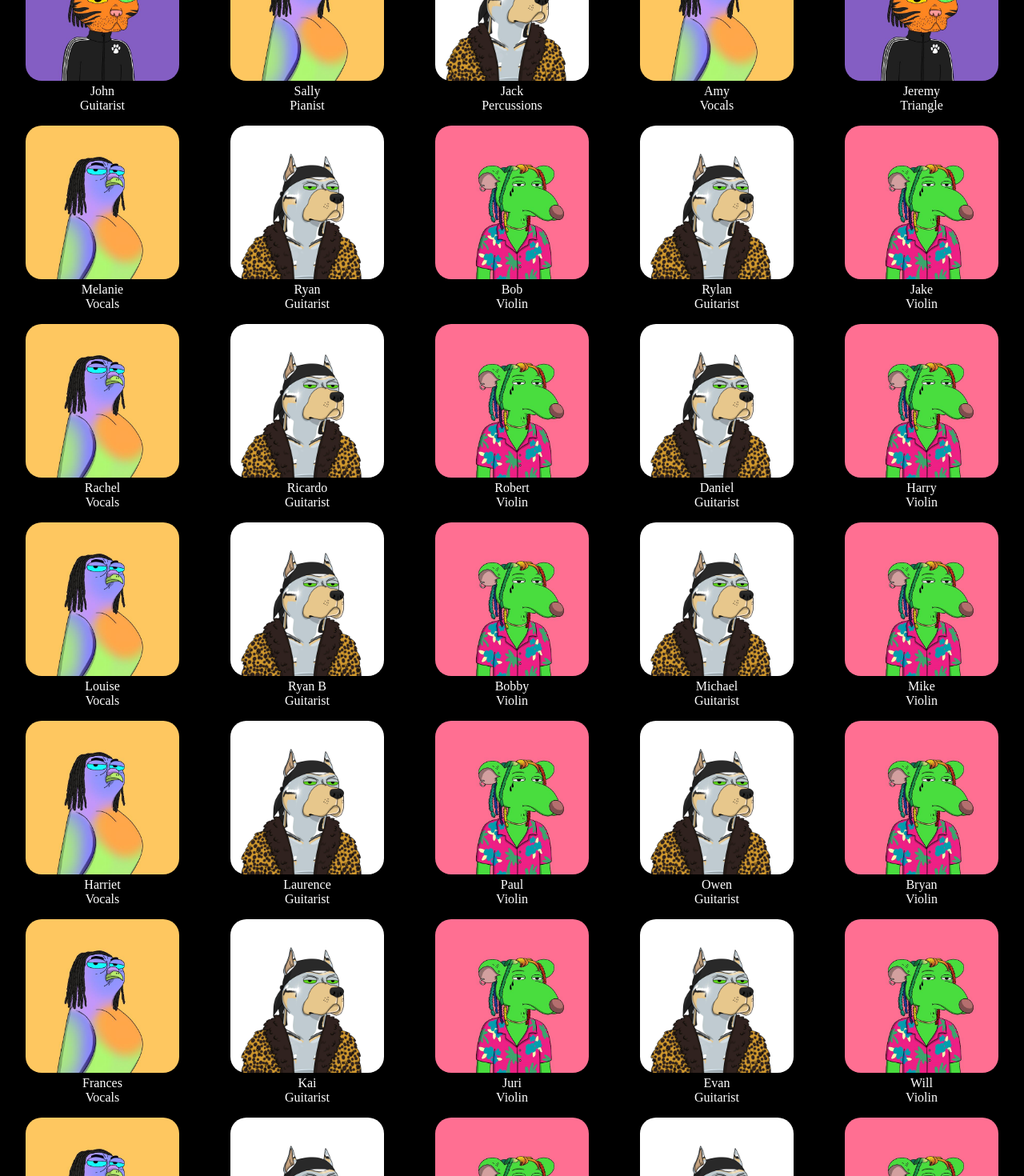
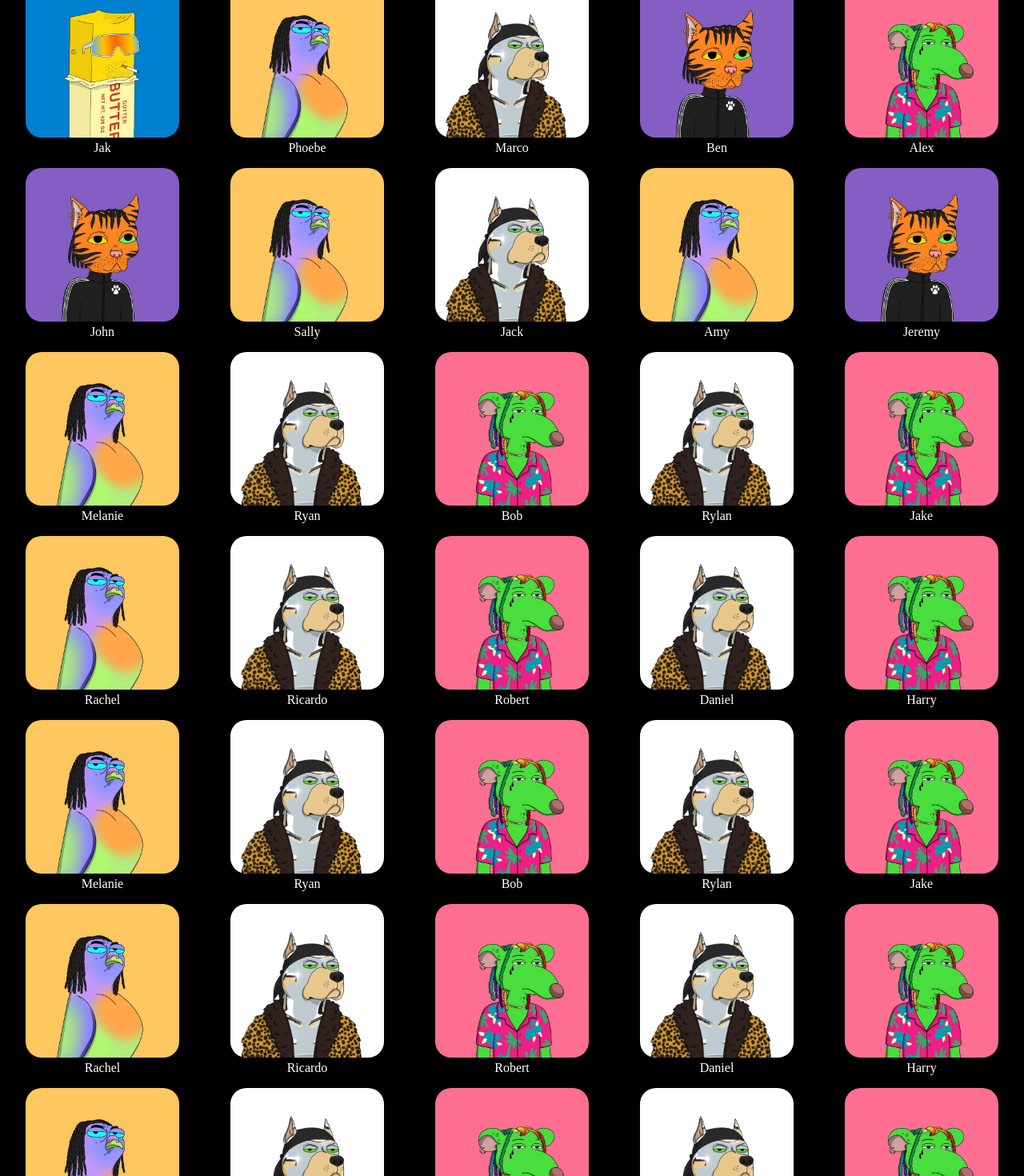
Before and after one commit to Jakkalz/blocktunes_react, a React (Create React App) app: page / in a window 1280 px wide. Shown: the part 2960-4430 px from the top of the page at 80% size. Built offline with nearby package versions, Linux system fonts and the light colour scheme; a web font is replaced by a local one.

Commit message:
Add infinite scrolling and change whitelist effect

```diff
--- a/src/App.css
+++ b/src/App.css
@@ -301,24 +301,52 @@ footer p {
     font-size: 38px;
   }
 
-  .contributors-gallery h2 {
-    font-size: 36px;
+  .contributors-gallery {
+    overflow: hidden;
+    white-space: nowrap;
+    position: relative;
   }
 
   .image-gallery {
     display: grid;
-    grid-template-columns: repeat(3, 1fr);
-    max-width: 100vw;
+    grid-template-rows: repeat(4, 1fr);
+    grid-template-columns: repeat(20, 1fr);
+    max-width: unset;
+    padding: 0;
+    margin: 0;
     grid-row-gap: 1rem;
-    grid-auto-rows: auto;
-    justify-content: center;
+    justify-content: start;
     align-items: center;
+    position: relative;
+    transition: opacity 0.5 ease-out;
+    -moz-transition:  opacity 0.5s ease-out;
+    -o-transition: opacity 0.5s ease-out;
+    -webkit-transition: opacity 0.5s ease-out;
+    -ms-transition: opacity 0.5s ease-out;
+    animation: movieSlideshow 10s linear infinite;
+    -webkit-animation: moveSlideshow 10s linear infinite;
+    -moz-animation:    moveSlideshow 10s linear infinite;
+  }
+
+  @keyframes moveSlideshow {
+    0% { left: 0; }
+    100% { left: calc((90vw / 4) * -10); }
+  }
+
+  @-webkit-keyframes moveSlideshow {
+    0% { left: 0; }
+    100% { left: calc((90vw / 4) * -10); }
+  }
+  @-moz-keyframes moveSlideshow {
+      0% { left: 0; }
+      100% { left: calc((90vw / 4) * -10); }
   }
 
   .image-gallery img {
     width: calc(90vw / 4);
     height: auto;
-    border-radius: 20px
+    border-radius: 20px;
+    position: relative;
 
   }
 
--- a/src/App.js
+++ b/src/App.js
@@ -12,11 +12,8 @@ function App() {
       const whitelist = document.getElementById('whitelist-flash');
       whitelist.style.visibility = 'visible';
     }, 2900)
-    gsap.fromTo("#whitelist-flash", {opacity: 1, x:0, scale: 1.4}, {opacity:0, x: 100, scale:1.2, duration: 0.3, delay: 3});
-    gsap.fromTo("#whitelist-flash", {opacity: 1, x:0, scale: 1.4}, {opacity:0.5, x: -100, scale: 1, duration: 0.1, delay: 3.2});
-    gsap.fromTo("#whitelist-flash", {opacity: 1, x:0}, {opacity:0.2, duration: 0.35, delay: 3.5});
-    gsap.fromTo("#whitelist-flash", {opacity: 1, x:0, scale: 1.5}, {opacity:0.8, scale: 1, duration: 0.1, delay: 3.8});
-    gsap.fromTo("#whitelist-flash", {opacity: 1}, {opacity:0, duration: 1, x: 0, delay: 4});
+    gsap.fromTo("#whitelist-flash", {opacity: 0}, {opacity:1, duration: 0.5, delay: 2.7});
+    gsap.fromTo("#whitelist-flash", {opacity: 1}, {opacity:0, duration: 0.5, x: 0, delay: 6});
   }
 
   useEffect(() => {
@@ -99,7 +96,6 @@ function App() {
           </div>
         </section>
         <section className="contributors-gallery">
-          <h2>Contributors</h2>
           <ImgGallery />
         </section>
       </main>
--- a/src/components/ImgGallery.js
+++ b/src/components/ImgGallery.js
@@ -204,10 +204,37 @@ function ImgGallery(){
 
     ]
 
+    const row1 = contributors.slice(0, 10);
+    const row2 = contributors.slice(10, 20);
+    const row3 = contributors.slice(20, 30);
+    const row4 = contributors.slice(30, 40);
+
+
     return (
         <section className="image-gallery">
-            {contributors.map(({name, tag, imgSrc}) => {
-                return <ImgFigure key={name} caption={name} subCaption={tag} src={imgSrc}/>
+            {row1.map(({name, tag, imgSrc}) => {
+                return <ImgFigure key={name} caption={name} subCaption={''} src={imgSrc}/>
+            })}
+             {row1.map(({name, tag, imgSrc}) => {
+                return <ImgFigure key={name} caption={name} subCaption={''} src={imgSrc}/>
+            })}
+             {row2.map(({name, tag, imgSrc}) => {
+                return <ImgFigure key={name} caption={name} subCaption={''} src={imgSrc}/>
+            })}
+             {row2.map(({name, tag, imgSrc}) => {
+                return <ImgFigure key={name} caption={name} subCaption={''} src={imgSrc}/>
+            })}
+             {row3.map(({name, tag, imgSrc}) => {
+                return <ImgFigure key={name} caption={name} subCaption={''} src={imgSrc}/>
+            })}
+             {row3.map(({name, tag, imgSrc}) => {
+                return <ImgFigure key={name} caption={name} subCaption={''} src={imgSrc}/>
+            })}
+             {row4.map(({name, tag, imgSrc}) => {
+                return <ImgFigure key={name} caption={name} subCaption={''} src={imgSrc}/>
+            })}
+             {row4.map(({name, tag, imgSrc}) => {
+                return <ImgFigure key={name} caption={name} subCaption={''} src={imgSrc}/>
             })}
         </section>
     )
```
Also changed, not shown: src/views/Home.js (deleted).
